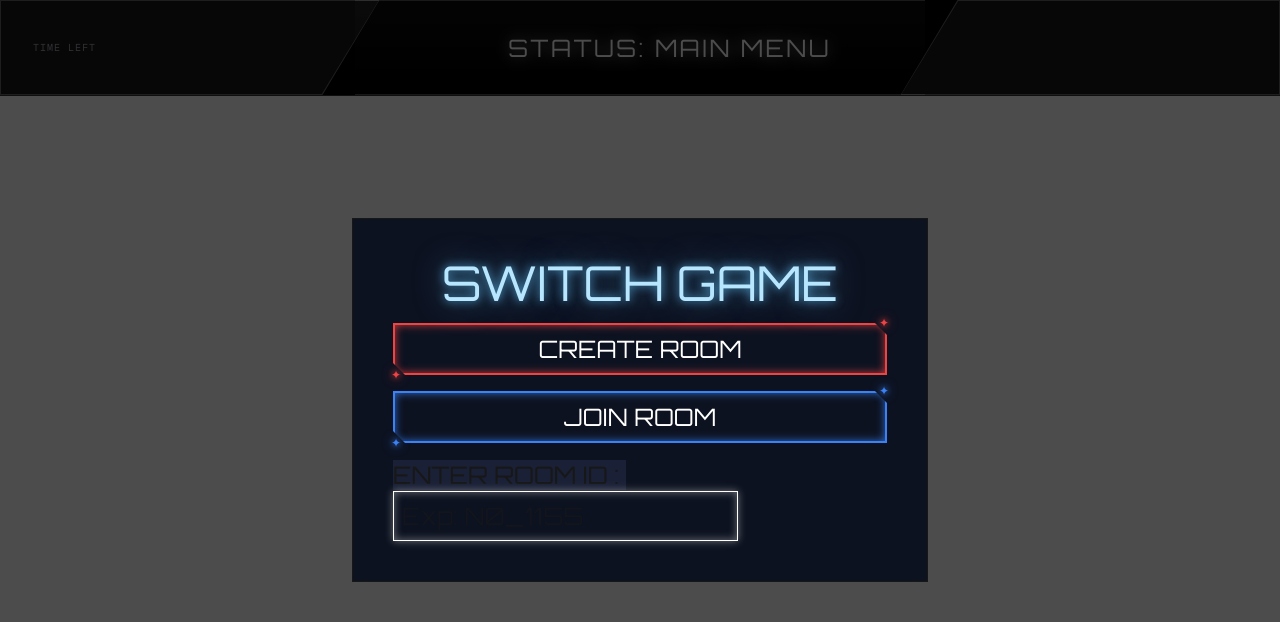
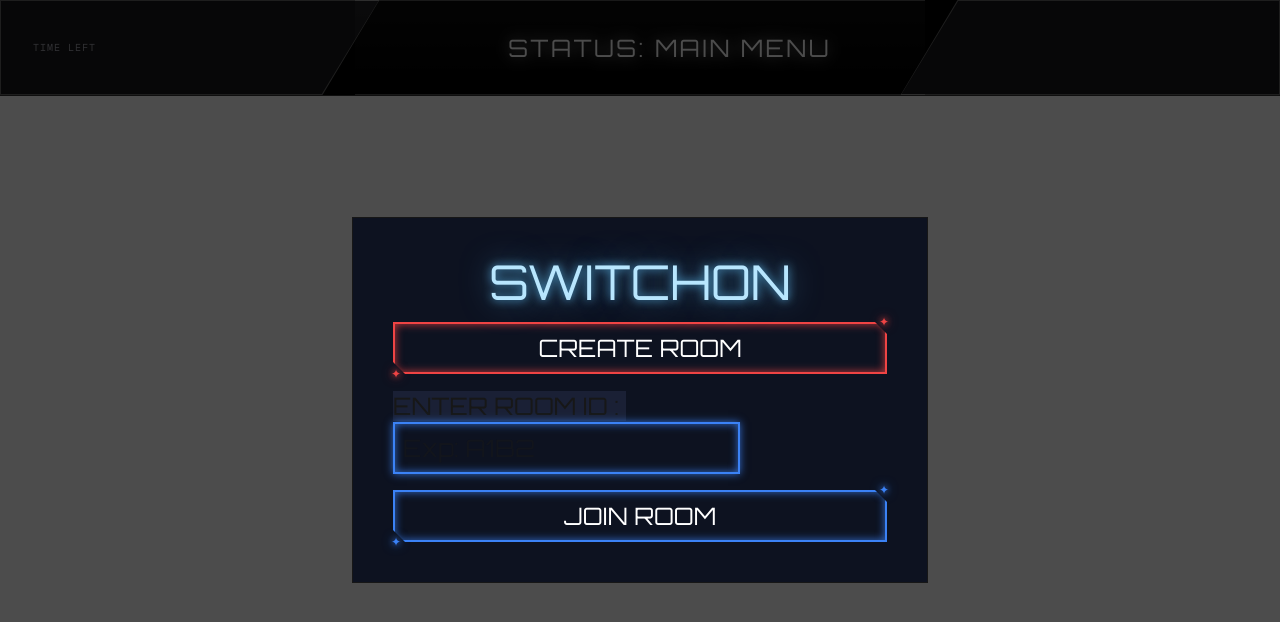
Before and after one commit to jack-app/jackHack2026_b, a Next.js app in the folder switch_game/: page / in a window 1280 px wide. Shown: the top 622 px of the page. Built offline with nearby package versions, Linux system fonts and the light colour scheme; no server answers; a web font is replaced by a local one.

Commit message:
TitleMenuのタイトル修正

```diff
--- a/switch_game/src/components/UI/TitleMenu.tsx
+++ b/switch_game/src/components/UI/TitleMenu.tsx
@@ -28,7 +28,7 @@ export default function TitleMenu({
             "0 0 10px rgba(100,200,255,0.8), 0 0 30px rgba(100,200,255,0.5)",
         }}
       >
-        SWITCH GAME
+        SWITCHON
       </div>
       {/*--------------------CREATE ROOM--------------------*/}
       <div className="relative w-full">
@@ -73,6 +73,30 @@ export default function TitleMenu({
           ✦
         </span>
       </div>
+
+      {/*--------------------ENTER--------------------*/}
+      <div className="text-2xl text-[oklch(98.8% 0.003 106.5)]">
+        <label htmlFor="room_id" className="w-full bg-[#1a2035]">
+          ENTER ROOM ID :&nbsp;
+        </label>
+        <input
+          type="text"
+          name="roomId"
+          id="room_id"
+          placeholder="Exp: A1B2"
+          value={roomId}
+          onChange={(e) => setRoomId(e.target.value.toUpperCase())}
+          className="border border-white-25 py-2 p-2"
+
+          style={{
+
+            border: "2px solid rgb(59,130,246)",
+            boxShadow:
+              "0 0 8px rgba(59,130,246,0.8), inset 0 0 8px rgba(59,130,246,0.8)",
+          }}
+        />
+      </div>
+
       {/*--------------------JOIN ROOM--------------------*/}
       <div className="relative w-full">
         {/* ✦ */}
@@ -118,26 +142,6 @@ export default function TitleMenu({
           ✦
         </span>
       </div>
-      {/*--------------------ENTER--------------------*/}
-      <div className="text-2xl text-[oklch(98.8% 0.003 106.5)]">
-        <label htmlFor="room_id" className="w-full bg-[#1a2035]">
-          ENTER ROOM ID :&nbsp;
-        </label>
-        <input
-          type="text"
-          name="roomId"
-          id="room_id"
-          placeholder="Exp: N0_1155"
-          value={roomId}
-          onChange={(e) => setRoomId(e.target.value.toUpperCase())}
-          className="border border-white-25 py-2 p-2"
-          style={{
-            border: "1px solid rgb(255,255,255)",
-            boxShadow:
-              "0 0 8px rgba(255,255,255,0.4), inset 0 0 8px rgba(255,255,255,0.4)",
-          }}
-        />
-      </div>
     </div>
   );
 }
```
